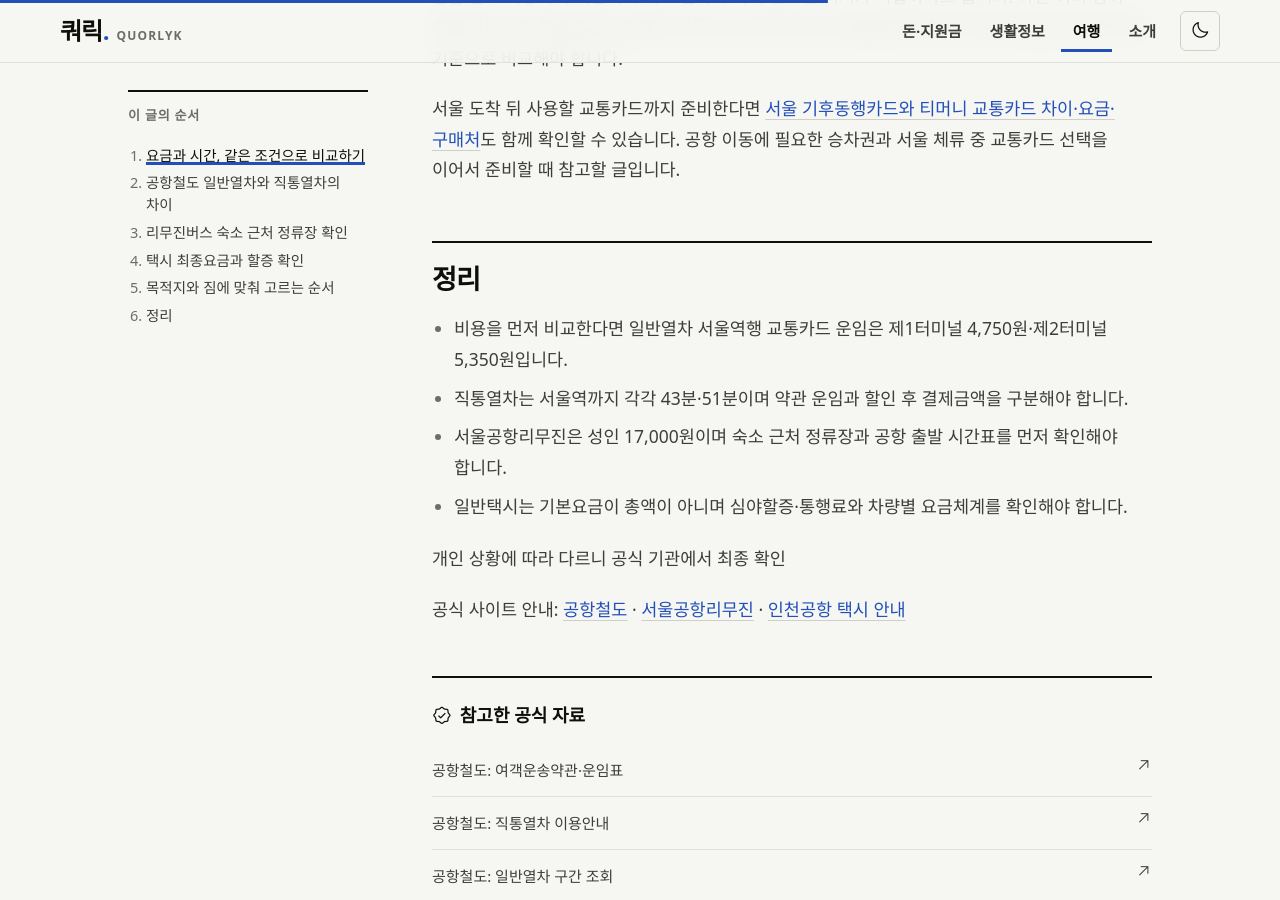
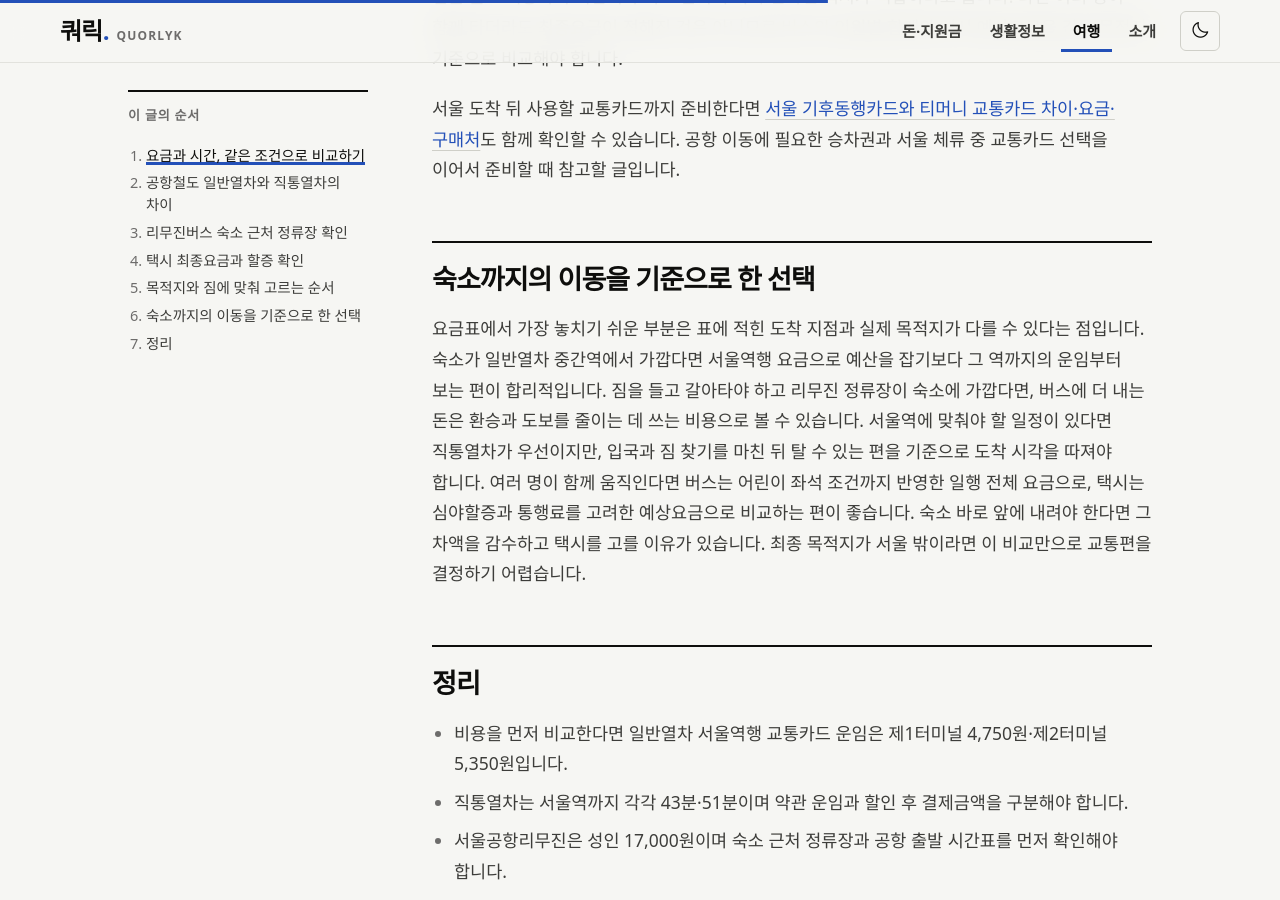
Before and after one commit to ekgoddlek0-dotcom/quorlyk-site, a Jekyll site: the page built from _posts/2026-10-17-incheon-airport-to-seoul-transport.md, in a window 1280 px wide and 900 px high, scrolled down 4206 px. Built offline with Jekyll 4.4.1, drawn with Linux system fonts in a browser that asks for light colours; some web fonts are replaced.

Commit message:
판단 단락 추가: 인천공항에서 서울 시내 가는 방법 비교: 공항철도·리무진버스·택시 요금과 시간

```diff
--- a/_posts/2026-10-17-incheon-airport-to-seoul-transport.md
+++ b/_posts/2026-10-17-incheon-airport-to-seoul-transport.md
@@ -74,6 +75,10 @@ sources:
 
 서울 도착 뒤 사용할 교통카드까지 준비한다면 [서울 기후동행카드와 티머니 교통카드 차이·요금·구매처](/seoul-climate-card-vs-tmoney/)도 함께 확인할 수 있습니다. 공항 이동에 필요한 승차권과 서울 체류 중 교통카드 선택을 이어서 준비할 때 참고할 글입니다.
 
+## 숙소까지의 이동을 기준으로 한 선택
+
+요금표에서 가장 놓치기 쉬운 부분은 표에 적힌 도착 지점과 실제 목적지가 다를 수 있다는 점입니다. 숙소가 일반열차 중간역에서 가깝다면 서울역행 요금으로 예산을 잡기보다 그 역까지의 운임부터 보는 편이 합리적입니다. 짐을 들고 갈아타야 하고 리무진 정류장이 숙소에 가깝다면, 버스에 더 내는 돈은 환승과 도보를 줄이는 데 쓰는 비용으로 볼 수 있습니다. 서울역에 맞춰야 할 일정이 있다면 직통열차가 우선이지만, 입국과 짐 찾기를 마친 뒤 탈 수 있는 편을 기준으로 도착 시각을 따져야 합니다. 여러 명이 함께 움직인다면 버스는 어린이 좌석 조건까지 반영한 일행 전체 요금으로, 택시는 심야할증과 통행료를 고려한 예상요금으로 비교하는 편이 좋습니다. 숙소 바로 앞에 내려야 한다면 그 차액을 감수하고 택시를 고를 이유가 있습니다. 최종 목적지가 서울 밖이라면 이 비교만으로 교통편을 결정하기 어렵습니다.
+
 ## 정리
 
 - 비용을 먼저 비교한다면 일반열차 서울역행 교통카드 운임은 제1터미널 4,750원·제2터미널 5,350원입니다.
```
Also changed, not shown: other parts of _posts/2026-10-17-incheon-airport-to-seoul-transport.md (+1 -0 lines).
